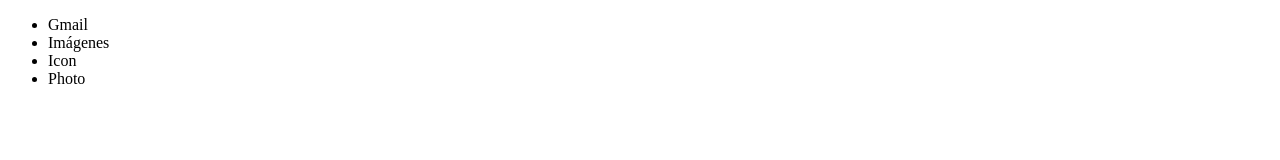
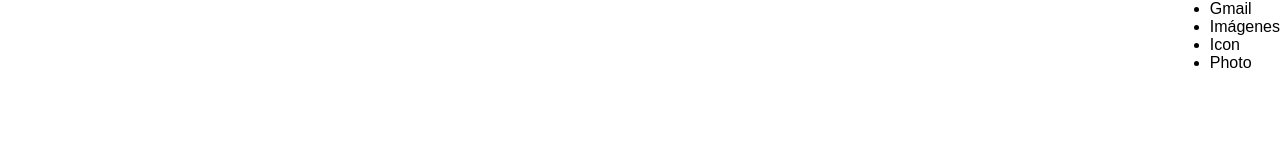
Before and after one commit to rolando22/google-clone, a plain HTML site: page index.html in a window 1280 px wide. Drawn offline with Linux system fonts and the light colour scheme.

Commit message:
[UPDATE] reset de estilos predeterminados [ADD] estilos Header y Nav

```diff
--- a/css/style.css
+++ b/css/style.css
@@ -0,0 +1,24 @@
+* {
+    box-sizing: border-box;
+    margin: 0;
+    padding: 0;
+}
+
+html {
+    font-size: 62.5%;
+    font-family: Arial, Helvetica, sans-serif;
+}
+
+body {
+    font-size: 1.6rem;
+}
+
+.header {
+    width: 100%;
+    height: 6rem;
+}
+
+.nav {
+    display: flex;
+    justify-content: flex-end;
+}
--- a/index.html
+++ b/index.html
@@ -8,8 +8,8 @@
     <link rel="stylesheet" href="./css/style.css">
 </head>
 <body>
-    <header>
-        <nav>
+    <header class="header">
+        <nav class="nav">
             <ul>
                 <li><a href=""></a>Gmail</li>
                 <li><a href=""></a>Imágenes</li>
```
